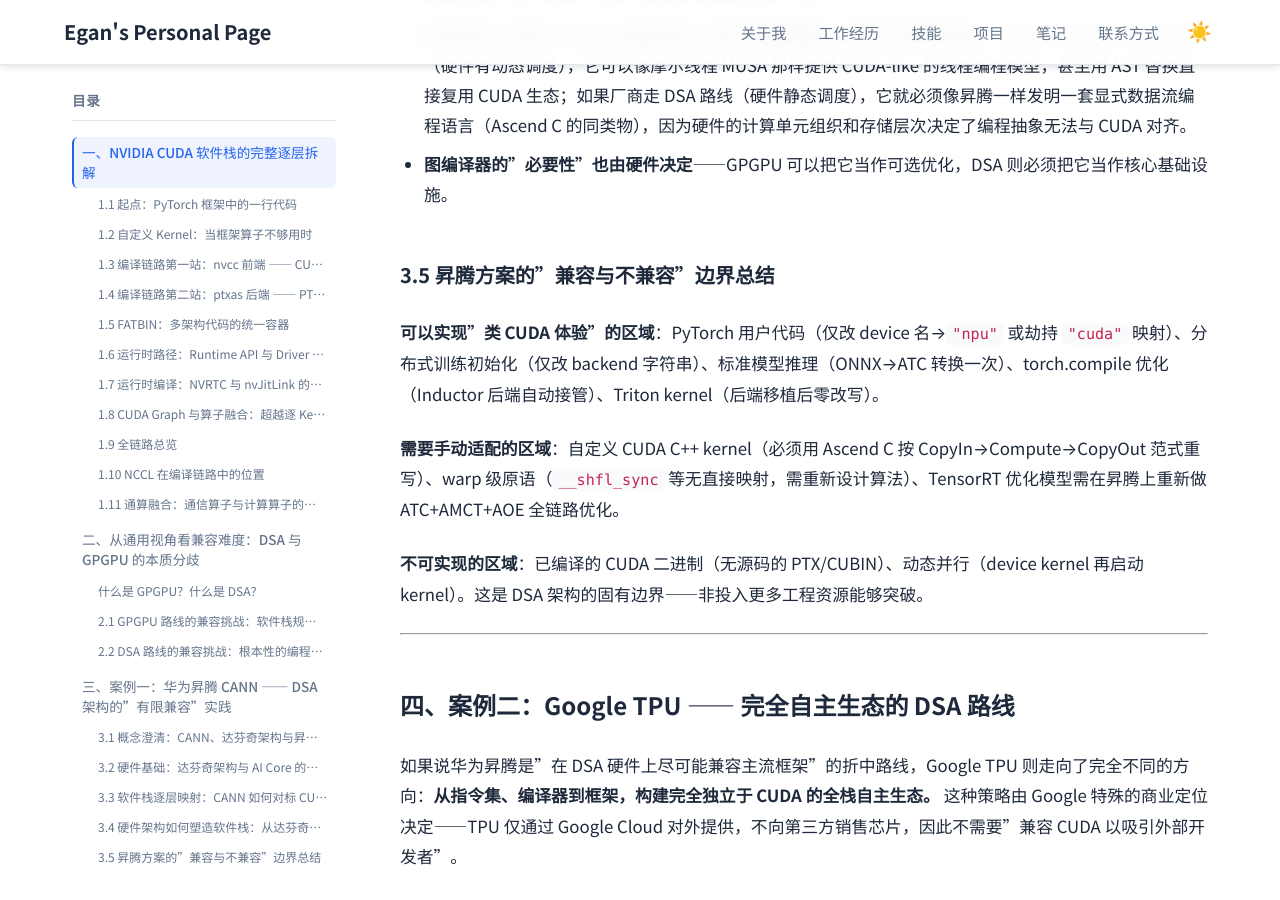
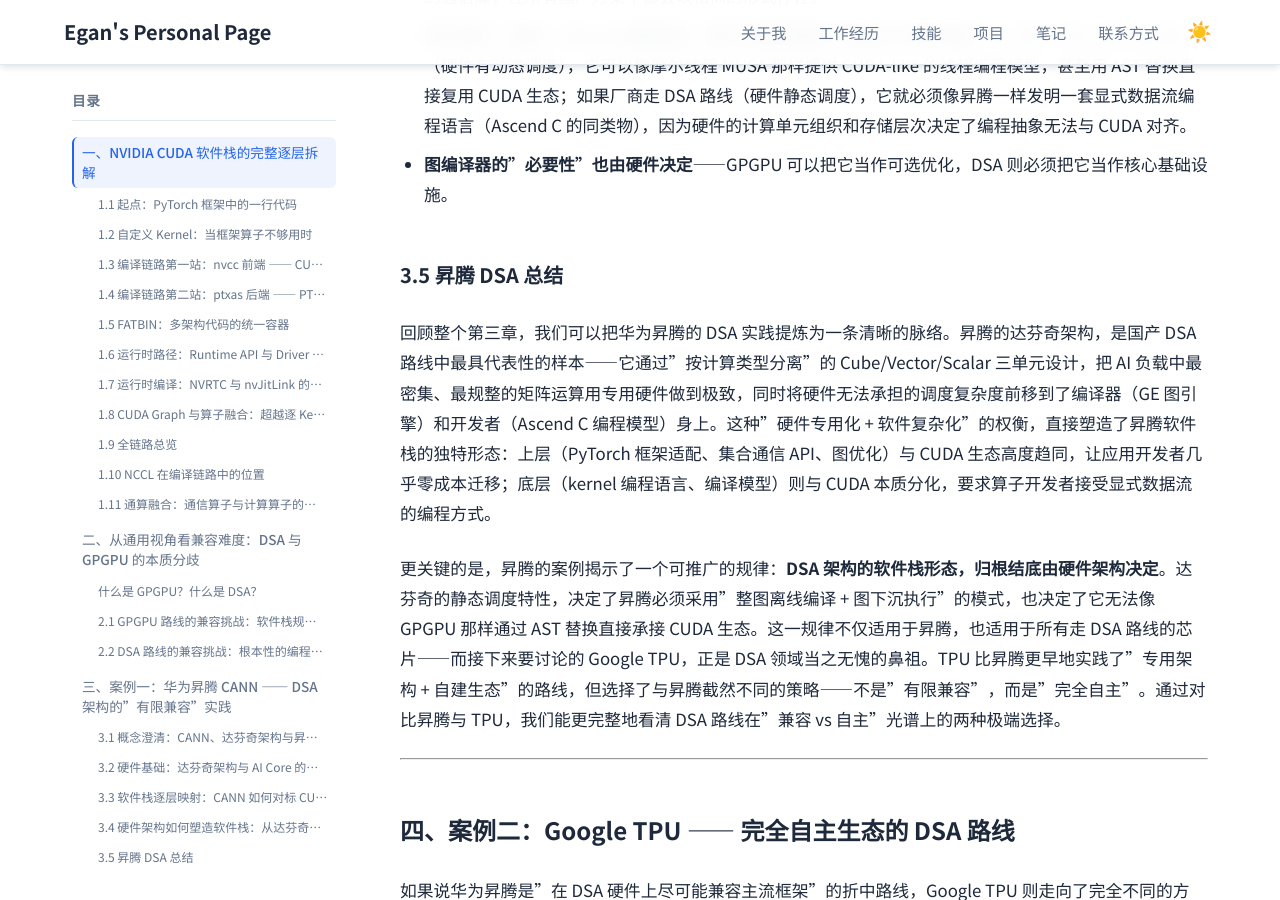
Before and after one commit to Lejun-Hu/Lejun-Hu.github.io, a Jekyll site: the page built from _notes/2026-8-15-cuda-ecosystem-compatibility.md, in a window 1280 px wide and 900 px high, scrolled down 48598 px. Built offline with Jekyll 4.4.1, drawn with Linux system fonts in a browser that asks for light colours.

Commit message:
rewrite 3.5 as Ascend DSA summary, introduce TPU as DSA originator

```diff
--- a/_notes/2026-8-15-cuda-ecosystem-compatibility.md
+++ b/_notes/2026-8-15-cuda-ecosystem-compatibility.md
@@ -1001,13 +1001,11 @@ dist.init_process_group(backend="hccl")
 
 
 
-### 3.5 昇腾方案的"兼容与不兼容"边界总结
+### 3.5 昇腾 DSA 总结
 
-**可以实现"类 CUDA 体验"的区域**：PyTorch 用户代码（仅改 device 名→`"npu"` 或劫持 `"cuda"` 映射）、分布式训练初始化（仅改 backend 字符串）、标准模型推理（ONNX→ATC 转换一次）、torch.compile 优化（Inductor 后端自动接管）、Triton kernel（后端移植后零改写）。
+回顾整个第三章，我们可以把华为昇腾的 DSA 实践提炼为一条清晰的脉络。昇腾的达芬奇架构，是国产 DSA 路线中最具代表性的样本——它通过"按计算类型分离"的 Cube/Vector/Scalar 三单元设计，把 AI 负载中最密集、最规整的矩阵运算用专用硬件做到极致，同时将硬件无法承担的调度复杂度前移到了编译器（GE 图引擎）和开发者（Ascend C 编程模型）身上。这种"硬件专用化 + 软件复杂化"的权衡，直接塑造了昇腾软件栈的独特形态：上层（PyTorch 框架适配、集合通信 API、图优化）与 CUDA 生态高度趋同，让应用开发者几乎零成本迁移；底层（kernel 编程语言、编译模型）则与 CUDA 本质分化，要求算子开发者接受显式数据流的编程方式。
 
-**需要手动适配的区域**：自定义 CUDA C++ kernel（必须用 Ascend C 按 CopyIn→Compute→CopyOut 范式重写）、warp 级原语（`__shfl_sync` 等无直接映射，需重新设计算法）、TensorRT 优化模型需在昇腾上重新做 ATC+AMCT+AOE 全链路优化。
-
-**不可实现的区域**：已编译的 CUDA 二进制（无源码的 PTX/CUBIN）、动态并行（device kernel 再启动 kernel）。这是 DSA 架构的固有边界——非投入更多工程资源能够突破。
+更关键的是，昇腾的案例揭示了一个可推广的规律：**DSA 架构的软件栈形态，归根结底由硬件架构决定**。达芬奇的静态调度特性，决定了昇腾必须采用"整图离线编译 + 图下沉执行"的模式，也决定了它无法像 GPGPU 那样通过 AST 替换直接承接 CUDA 生态。这一规律不仅适用于昇腾，也适用于所有走 DSA 路线的芯片——而接下来要讨论的 Google TPU，正是 DSA 领域当之无愧的鼻祖。TPU 比昇腾更早地实践了"专用架构 + 自建生态"的路线，但选择了与昇腾截然不同的策略——不是"有限兼容"，而是"完全自主"。通过对比昇腾与 TPU，我们能更完整地看清 DSA 路线在"兼容 vs 自主"光谱上的两种极端选择。
 
 ---
 
```
